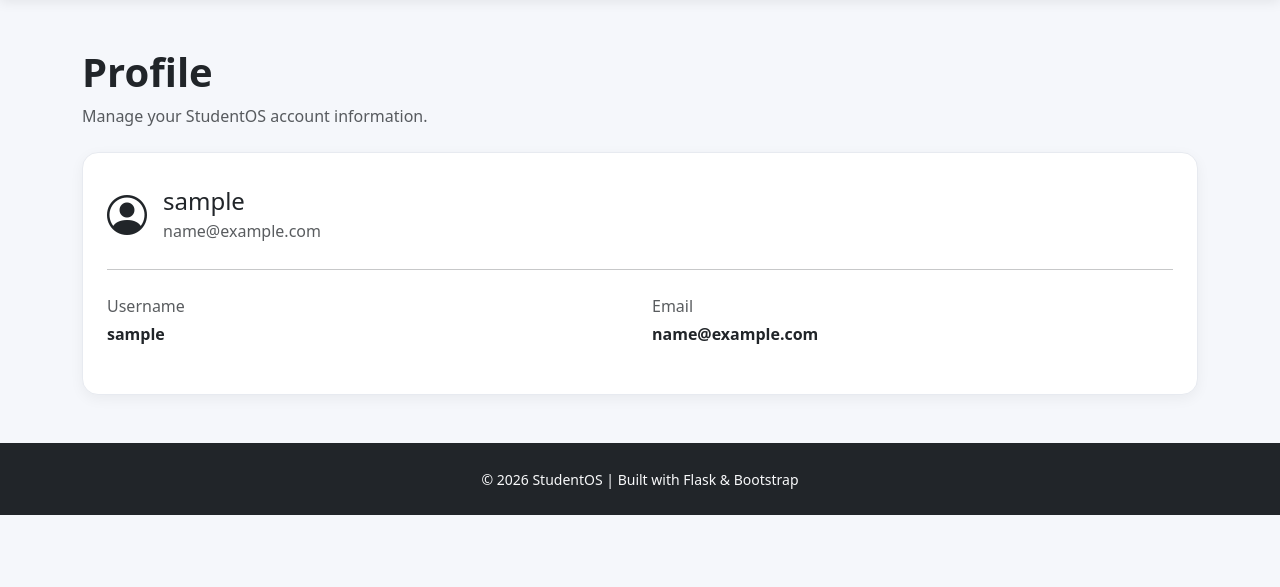
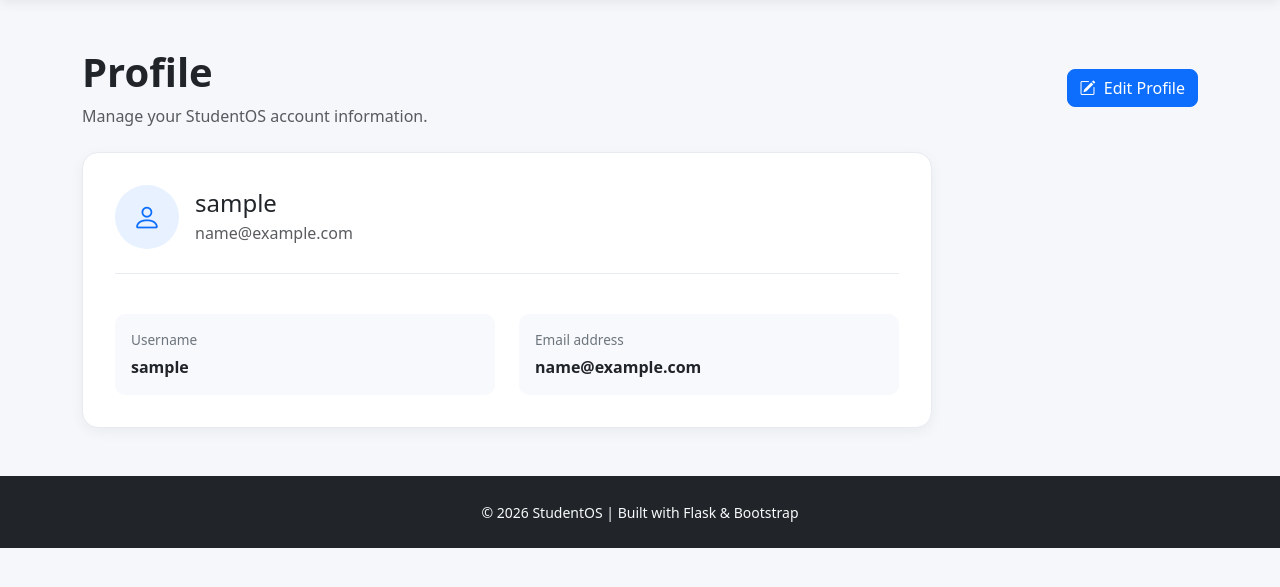
Before and after one commit to housain-07/StudentOS, a Flask app: page /profile in a window 1280 px wide. Shown: the part 56-643 px from the top of the page. Run offline with Flask 3, Linux system fonts and the light colour scheme; the visitor is signed in with stand-in values (Sample User, id 1).

Commit message:
Session 16: improve profile and secure task actions

```diff
--- a/app/routes/main.py
+++ b/app/routes/main.py
@@ -6,21 +6,28 @@ from flask import (
     url_for,
     abort,
     flash
-    )
-from flask_login import login_required, current_user
+)
+
+from flask_login import (
+    login_required,
+    current_user
+)
 
 from app import db
 from app.models.task import Task
+from app.models.user import User
 
 main = Blueprint("main", __name__)
 
 
+# =========================================================
+# Helper Functions
+# =========================================================
+
 def get_user_task(task_id):
     """
-    Retrieve a task that belongs to the currently logged-in user.
-
-    Returns:
-        Task: The requested task.
+    Retrieve a task and verify that it belongs
+    to the currently logged-in user.
 
     Raises:
         404: If the task does not exist.
@@ -35,10 +42,18 @@ def get_user_task(task_id):
     return task
 
 
+# =========================================================
+# Public Routes
+# =========================================================
+
 @main.route("/")
 def home():
     return render_template("index.html")
 
+
+# =========================================================
+# Dashboard
+# =========================================================
 
 @main.route("/dashboard")
 @login_required
@@ -48,7 +63,7 @@ def dashboard():
     study_hours = 0
     cgpa = 3.87
 
-    # Only show tasks belonging to the logged-in user
+    # Only retrieve tasks belonging to the logged-in user
     study_tasks = current_user.tasks
     tasks = len(study_tasks)
 
@@ -62,6 +77,10 @@ def dashboard():
     )
 
 
+# =========================================================
+# Task Routes
+# =========================================================
+
 @main.route("/add-task", methods=["GET", "POST"])
 @login_required
 def add_task():
@@ -72,10 +91,16 @@ def add_task():
 
         # Prevent empty task titles
         if not title:
-            flash("Task title cannot be empty.", "warning")
-            return redirect(url_for("main.add_task"))
+            flash(
+                "Task title cannot be empty.",
+                "warning"
+            )
 
-        # Create task for the currently logged-in user
+            return redirect(
+                url_for("main.add_task")
+            )
+
+        # Create task for the logged-in user
         task = Task(
             title=title,
             completed=False,
@@ -85,14 +110,19 @@ def add_task():
         db.session.add(task)
         db.session.commit()
 
-        flash("Task created successfully.", "success")
+        flash(
+            "Task created successfully.",
+            "success"
+        )
 
-        return redirect(url_for("main.dashboard"))
+        return redirect(
+            url_for("main.dashboard")
+        )
 
     return render_template("add_task.html")
 
 
-@main.route("/task/<int:id>/toggle")
+@main.route("/task/<int:id>/toggle", methods=["POST"])
 @login_required
 def toggle_task(id):
 
@@ -102,10 +132,26 @@ def toggle_task(id):
 
     db.session.commit()
 
-    return redirect(url_for("main.dashboard"))
+    if task.completed:
+        flash(
+            "Task marked as complete.",
+            "success"
+        )
+    else:
+        flash(
+            "Task marked as incomplete.",
+            "info"
+        )
+
+    return redirect(
+        url_for("main.dashboard")
+    )
 
 
-@main.route("/task/<int:id>/edit", methods=["GET", "POST"])
+@main.route(
+    "/task/<int:id>/edit",
+    methods=["GET", "POST"]
+)
 @login_required
 def edit_task(id):
 
@@ -115,11 +161,31 @@ def edit_task(id):
 
         title = request.form["title"].strip()
 
-        if title:
-            task.title = title
-            db.session.commit()
+        if not title:
+            flash(
+                "Task title cannot be empty.",
+                "warning"
+            )
 
-        return redirect(url_for("main.dashboard"))
+            return redirect(
+                url_for(
+                    "main.edit_task",
+                    id=task.id
+                )
+            )
+
+        task.title = title
+
+        db.session.commit()
+
+        flash(
+            "Task updated successfully.",
+            "success"
+        )
+
+        return redirect(
+            url_for("main.dashboard")
+        )
 
     return render_template(
         "edit_task.html",
@@ -127,7 +193,10 @@ def edit_task(id):
     )
 
 
-@main.route("/task/<int:id>/delete")
+@main.route(
+    "/task/<int:id>/delete",
+    methods=["POST"]
+)
 @login_required
 def delete_task(id):
 
@@ -136,8 +205,19 @@ def delete_task(id):
     db.session.delete(task)
     db.session.commit()
 
-    return redirect(url_for("main.dashboard"))
+    flash(
+        "Task deleted successfully.",
+        "success"
+    )
 
+    return redirect(
+        url_for("main.dashboard")
+    )
+
+
+# =========================================================
+# Academic Routes
+# =========================================================
 
 @main.route("/academics")
 @login_required
@@ -150,12 +230,76 @@ def academics():
 def cyberhub():
     return render_template("cyberhub.html")
 
+
+# =========================================================
+# Account Routes
+# =========================================================
+
 @main.route("/profile")
 @login_required
 def profile():
     return render_template("profile.html")
 
+
 @main.route("/settings")
 @login_required
 def settings():
     return render_template("settings.html")
+
+@main.route("/profile/edit", methods=["GET", "POST"])
+@login_required
+def edit_profile():
+
+    if request.method == "POST":
+
+        username = request.form["username"].strip()
+        email = request.form["email"].strip().lower()
+
+        # Prevent empty fields
+        if not username or not email:
+            flash(
+                "Username and email are required.",
+                "warning"
+            )
+            return redirect(url_for("main.edit_profile"))
+
+        # Check whether another user already has this username
+        existing_username = User.query.filter(
+            User.username == username,
+            User.id != current_user.id
+        ).first()
+
+        if existing_username:
+            flash(
+                "That username is already taken.",
+                "warning"
+            )
+            return redirect(url_for("main.edit_profile"))
+
+        # Check whether another user already has this email
+        existing_email = User.query.filter(
+            User.email == email,
+            User.id != current_user.id
+        ).first()
+
+        if existing_email:
+            flash(
+                "An account with that email already exists.",
+                "warning"
+            )
+            return redirect(url_for("main.edit_profile"))
+
+        # Update the logged-in user
+        current_user.username = username
+        current_user.email = email
+
+        db.session.commit()
+
+        flash(
+            "Profile updated successfully.",
+            "success"
+        )
+
+        return redirect(url_for("main.profile"))
+
+    return render_template("edit_profile.html")
--- a/app/static/css/style.css
+++ b/app/static/css/style.css
@@ -123,3 +123,57 @@ body {
 .btn-sm {
     padding: 0.4rem 0.7rem;
 }
+
+/* =========================
+   Profile
+========================= */
+
+.profile-card {
+    max-width: 850px;
+}
+
+.profile-card .card-body {
+    padding: 2rem;
+}
+
+.profile-avatar {
+    width: 64px;
+    height: 64px;
+
+    display: flex;
+    align-items: center;
+    justify-content: center;
+
+    flex-shrink: 0;
+
+    border-radius: 50%;
+
+    background-color: #e7f1ff;
+    color: #0d6efd;
+
+    font-size: 1.8rem;
+}
+
+.profile-card hr {
+    border-color: #e7eaf0;
+    opacity: 1;
+}
+
+.profile-info {
+    padding: 1rem;
+    border-radius: 10px;
+    background-color: #f8f9fc;
+}
+
+.profile-label {
+    display: block;
+    margin-bottom: 0.3rem;
+
+    color: #6c757d;
+    font-size: 0.85rem;
+    font-weight: 500;
+}
+
+.profile-value {
+    font-weight: 600;
+}
--- a/app/templates/profile.html
+++ b/app/templates/profile.html
@@ -9,18 +9,33 @@ Profile | StudentOS
 <div class="container mt-5">
 
     <div class="mb-4">
-        <h1 class="fw-bold">Profile</h1>
-        <p class="text-muted">
-            Manage your StudentOS account information.
-        </p>
+        <div class="d-flex justify-content-between align-items-center mb-4">
+
+            <div>
+                <h1 class="fw-bold">Profile</h1>
+                <p class="text-muted mb-0">
+                    Manage your StudentOS account information.
+                </p>
+            </div>
+
+            <a href="{{ url_for('main.edit_profile') }}" class="btn btn-primary">
+
+                <i class="bi bi-pencil-square me-1"></i>
+                Edit Profile
+
+            </a>
+
+        </div>
     </div>
 
-    <div class="card">
+    <div class="card profile-card">
         <div class="card-body">
 
             <div class="d-flex align-items-center mb-4">
 
-                <i class="bi bi-person-circle fs-1 me-3"></i>
+                <div class="profile-avatar me-3">
+                    <i class="bi bi-person"></i>
+                </div>
 
                 <div>
                     <h4 class="mb-1">
@@ -36,20 +51,38 @@ Profile | StudentOS
 
             <hr>
 
-            <div class="row mt-4">
+            <div class="row g-4 mt-1">
 
                 <div class="col-md-6">
-                    <p class="text-muted mb-1">Username</p>
-                    <p class="fw-semibold">
-                        {{ current_user.username }}
-                    </p>
+
+                    <div class="profile-info">
+
+                        <span class="profile-label">
+                            Username
+                        </span>
+
+                        <div class="profile-value">
+                            {{ current_user.username }}
+                        </div>
+
+                    </div>
+
                 </div>
 
                 <div class="col-md-6">
-                    <p class="text-muted mb-1">Email</p>
-                    <p class="fw-semibold">
-                        {{ current_user.email }}
-                    </p>
+
+                    <div class="profile-info">
+
+                        <span class="profile-label">
+                            Email address
+                        </span>
+
+                        <div class="profile-value">
+                            {{ current_user.email }}
+                        </div>
+
+                    </div>
+
                 </div>
 
             </div>
```
Also changed, not shown: ENGINEERING_LOG.md (+88 -0 lines), app/templates/dashboard.html (+17 -6 lines), app/templates/edit_profile.html (added, +68 -0 lines).
